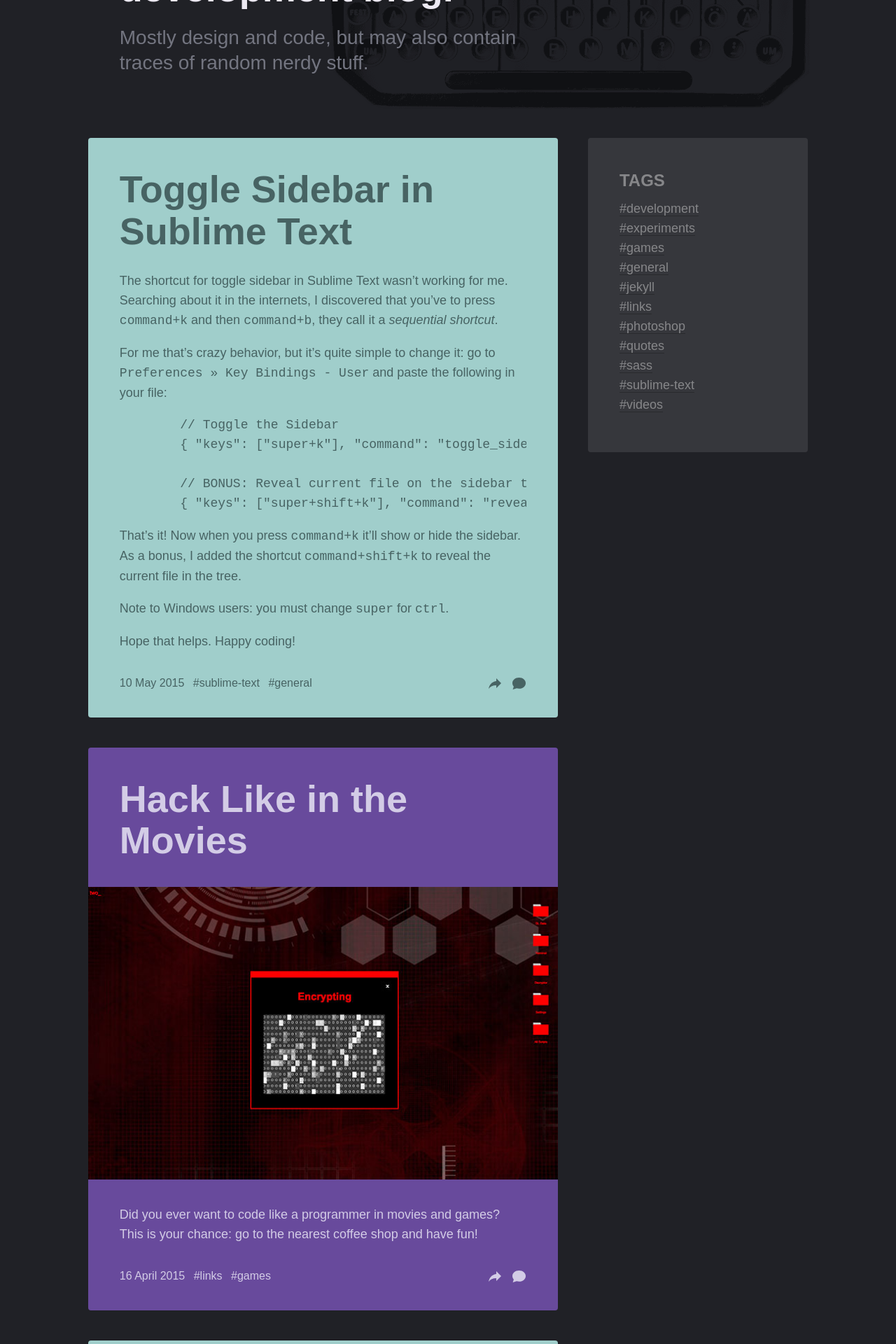
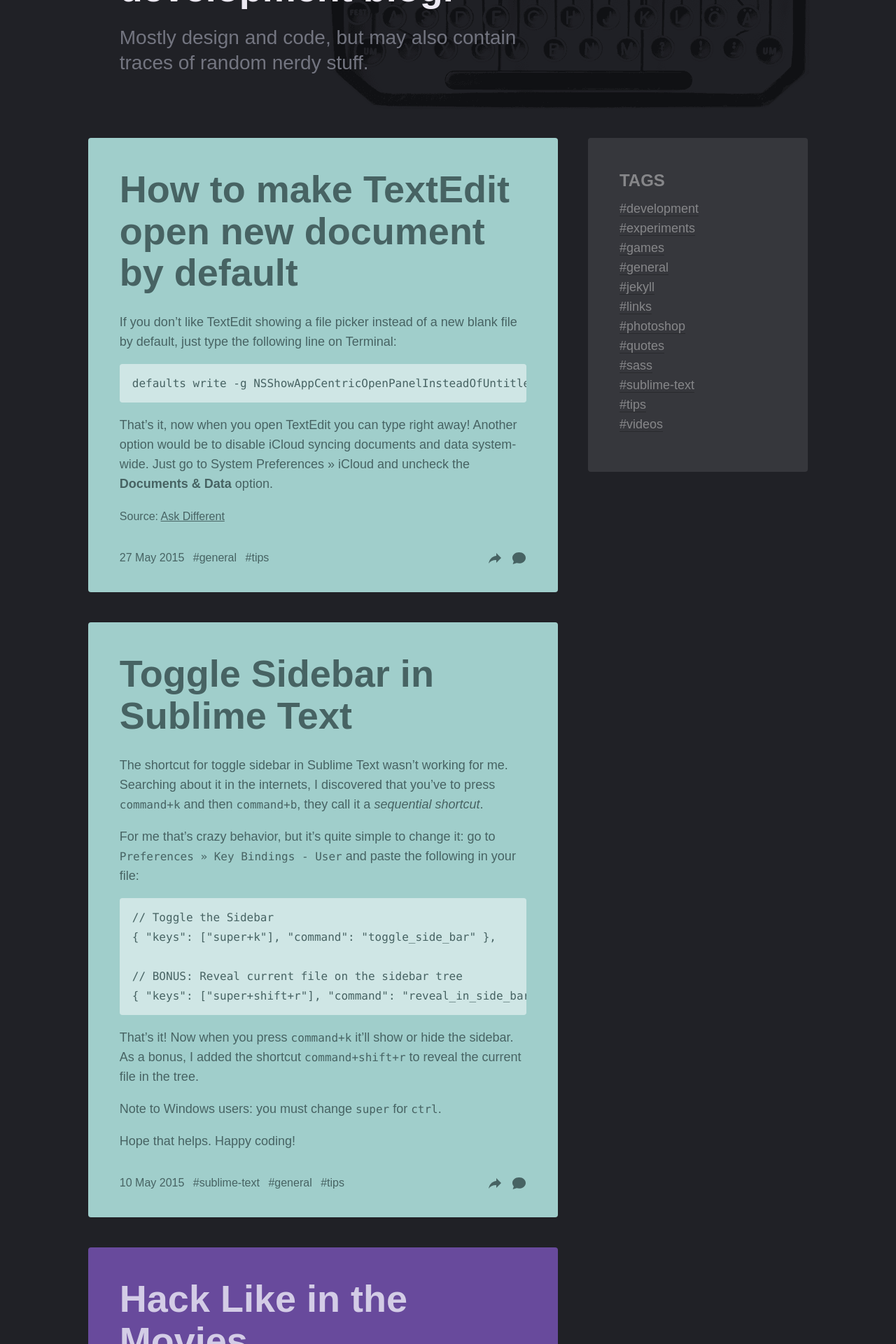
Before and after one commit to manfromanotherland/edmundojr-2014, a Jekyll site: the page built from blog/index.html, in a window 1280 px wide. Shown: the part 364-2284 px from the top of the page at 70% size. Built offline with Jekyll 4.4.1, drawn with Linux system fonts in a browser that asks for light colours; nearby versions of some CDN libraries; Markdown is read by kramdown in place of the engine named in the settings.

Commit message:
New post: How to Make TextEdit open with blank file by default

````diff
--- a/_posts/2015-05-10-toggle-sidebar-in-sublime-text.md
+++ b/_posts/2015-05-10-toggle-sidebar-in-sublime-text.md
@@ -3,7 +3,7 @@ layout: post
 type: text
 title: Toggle Sidebar in Sublime Text
 categories: [blog]
-tags: [sublime-text, general]
+tags: [sublime-text, general, tips]
 published: True
 ---
 
@@ -12,14 +12,14 @@ The shortcut for toggle sidebar in Sublime Text wasn't working for me. Searching
 For me that's crazy behavior, but it's quite simple to change it: go to `Preferences » Key Bindings - User` and paste the following in your file:
 
 ```
-	// Toggle the Sidebar
-	{ "keys": ["super+k"], "command": "toggle_side_bar" },
+// Toggle the Sidebar
+{ "keys": ["super+k"], "command": "toggle_side_bar" },
 
-	// BONUS: Reveal current file on the sidebar tree
-	{ "keys": ["super+shift+k"], "command": "reveal_in_side_bar" },
+// BONUS: Reveal current file on the sidebar tree
+{ "keys": ["super+shift+r"], "command": "reveal_in_side_bar" },
 ```
 
-That's it! Now when you press `command+k` it'll show or hide the sidebar. As a bonus, I added the shortcut `command+shift+k` to reveal the current file in the tree.
+That's it! Now when you press `command+k` it'll show or hide the sidebar. As a bonus, I added the shortcut `command+shift+r` to reveal the current file in the tree.
 
 Note to Windows users: you must change `super` for `ctrl`.
 
--- /dev/null
+++ b/_posts/2015-05-27-how-to-make-textedit-open-with-new-document.md
@@ -0,0 +1,18 @@
+---
+layout: post
+type: text
+title: How to make TextEdit open new document by default
+categories: [blog]
+tags: [general, tips]
+published: True
+---
+
+If you don't like TextEdit showing a file picker instead of a new blank file by default, just type the following line on Terminal:
+
+```
+defaults write -g NSShowAppCentricOpenPanelInsteadOfUntitledFile -bool false
+```
+
+That's it, now when you open TextEdit you can type right away! Another option would be to disable iCloud syncing documents and data system-wide. Just go to System Preferences » iCloud and uncheck the **Documents & Data** option.
+
+<small>Source: [Ask Different](http://apple.stackexchange.com/questions/61406/how-to-make-textedit-open-with-a-blank-file-by-default)</small>
--- a/assets/css/main.scss
+++ b/assets/css/main.scss
@@ -333,6 +333,22 @@ small { font-size: .888888889em; }
 	font-family: Baskerville, 'Goudy Old Style', Palatino, 'Book Antiqua', serif;
 	font-style: italic;
 	font-weight: normal;
+}
+
+
+/*
+ * Code
+ */
+
+pre {
+	padding: .75em 1em;
+	background: rgba(255,255,255,.5);
+	border-radius: 4px;
+}
+
+code {
+	font-family: 'Source Code Pro', Menlo, Consolas, Monaco, monospace;
+	font-size: .888888889em;
 }
 
 /*
--- a/index.html
+++ b/index.html
@@ -6,7 +6,7 @@ class:  about
 <div class="row clearfix">
 	<article class="col col-1-2">
 		<h1 class="headline">About me</h1>
-		<p>I'm a self-taught front-end developer, designer, and avid reader, passionate about everything web-related. I've been working with web development for the last 6 years, and prior to that I also worked as graphic designer for some time before joining the web revolution.</p>
+		<p>I'm a self-taught front-end developer and designer, passionate about everything web-related. I've been working with web development for the last 6 years. Before joining the web revolution, I'd worked as graphic designer for 4 years.</p>
 		<!-- <p><a class="btn" href="work">Profile</a></p> -->
 	</article>
 	<!-- <article>
````
